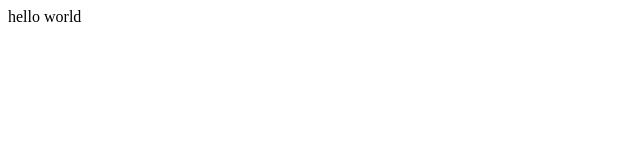
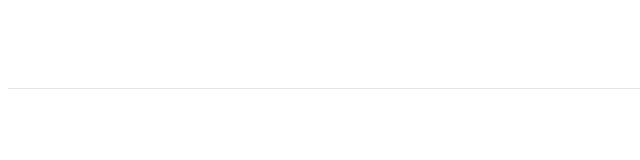
Before and after one commit to ehdals0227/react-kakao-bank, a React (Create React App) app: page / in a window 1280 px wide. Shown: the top 160 px of the page, without its empty margins (0-640 px from the left). Built offline with nearby package versions, Linux system fonts and the light colour scheme.

Commit message:
Add: Nav 컴포넌트 추가

```diff
--- a/package.json
+++ b/package.json
@@ -12,7 +12,9 @@
   },
   "scripts": {
     "start": "react-scripts start",
-    "build": "react-scripts build"
+    "build": "react-scripts build",
+    "test": "react-scripts test",
+    "eject": "react-scripts eject"
   },
   "eslintConfig": {
     "extends": "react-app"
--- a/src/App.js
+++ b/src/App.js
@@ -1,7 +1,12 @@
 import React from "react";
+import Nav from "./components/Nav";
 
 function App() {
-  return <div className="App">hello world</div>;
+  return (
+    <div className="App">
+      <Nav />
+    </div>
+  );
 }
 
 export default App;
--- /dev/null
+++ b/src/components/Nav.jsx
@@ -0,0 +1,18 @@
+import React from "react";
+import { white } from "../util/color";
+
+const Nav = () => {
+  return (
+    <nav>
+      <style jsx>{`
+        nav {
+          border-bottom: 1px solid rgba(0, 0, 0, 0.1);
+          height: 80px;
+          background-color: ${white};
+        }
+      `}</style>
+    </nav>
+  );
+};
+
+export default Nav;
```
